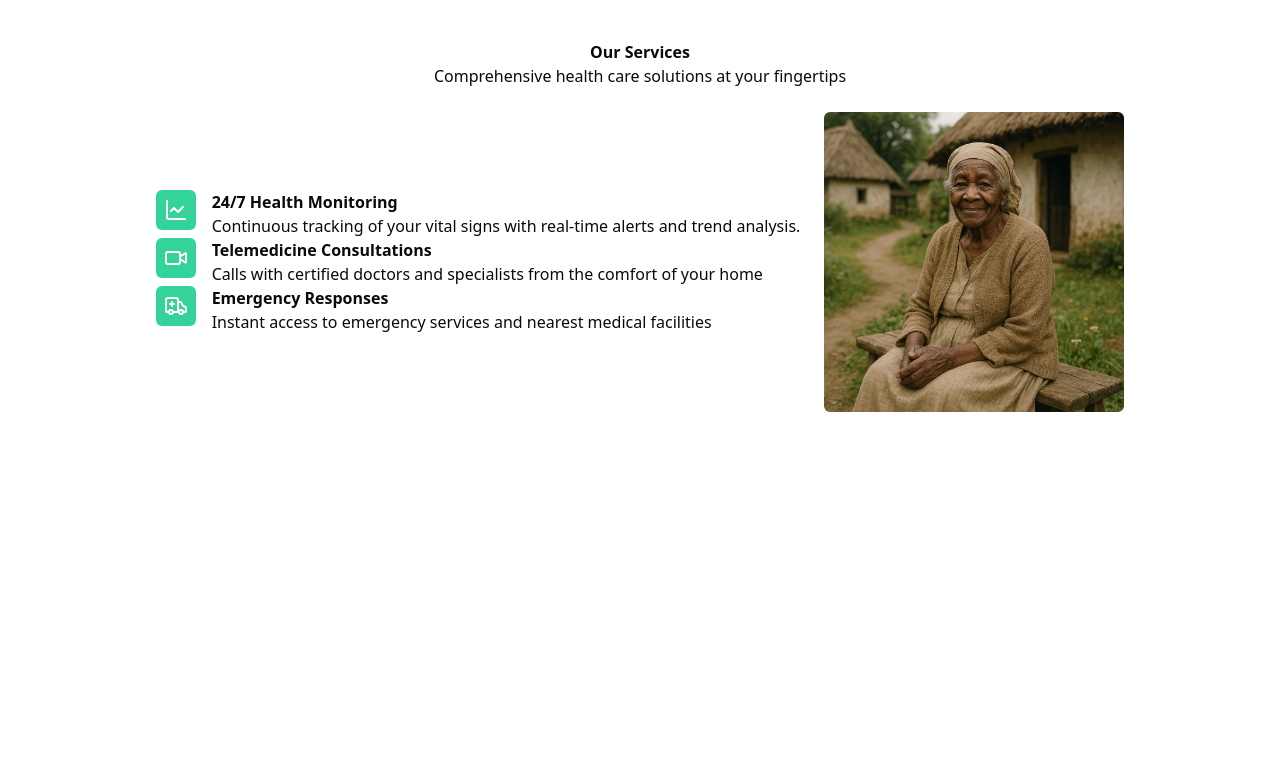
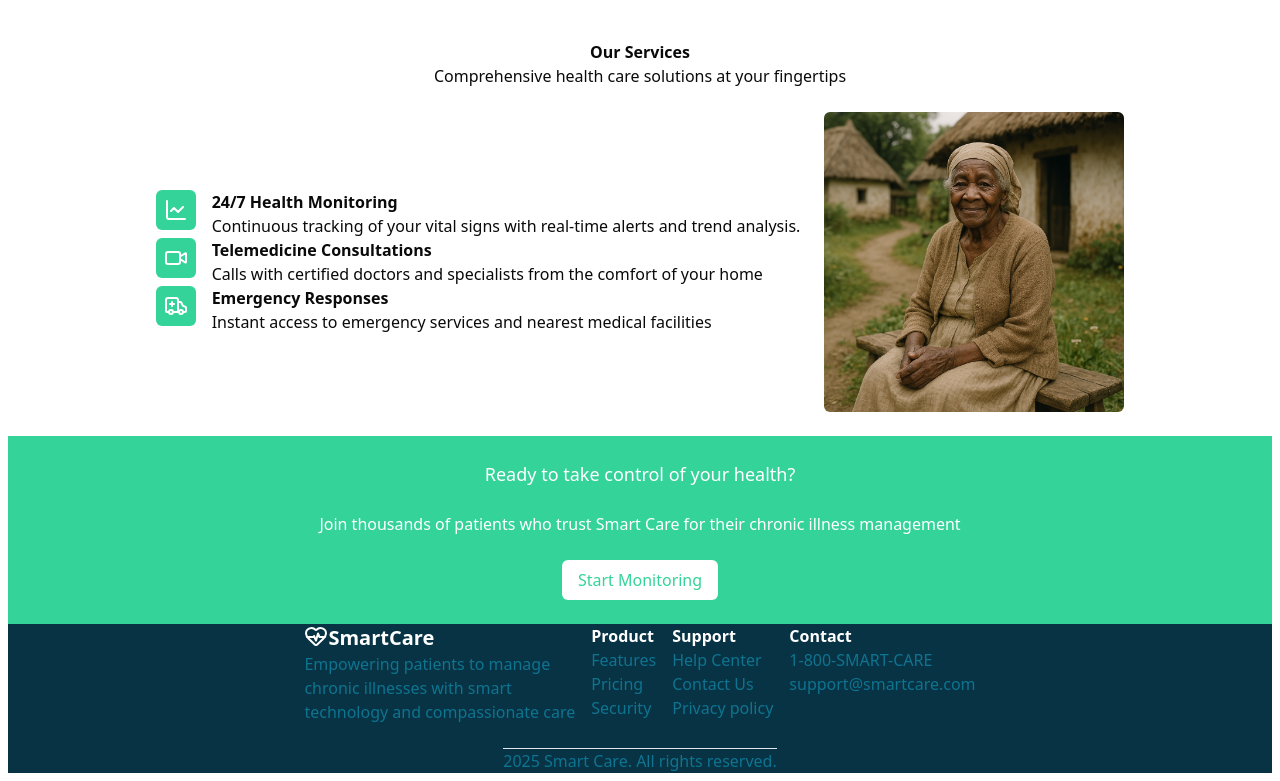
Before and after one commit to norvale08/smartcare-new, a Next.js app in the folder apps/web/: page / in a window 1280 px wide. Shown: the part 873-1654 px from the top of the page. Before the commit the page ends 1293 px from the top, so only its background shows below. Built offline with nearby package versions, Linux system fonts and the light colour scheme.

Commit message:
Added the footer

```diff
--- a/apps/web/app/page.tsx
+++ b/apps/web/app/page.tsx
@@ -176,6 +176,47 @@ const page = () => {
               </div>
 
             </section>
+            <section className="flex items-center justify-center flex-col mt-6 gap-6 bg-emerald-400 p-6">
+              <h1 className='text-white text-lg'>Ready to take control of your health?</h1>
+              <p className='text-white'>Join thousands of patients who trust Smart Care
+                for their chronic illness management
+              </p>
+              <button className="bg-white text-emerald-400 rounded-md px-4 py-2">Start Monitoring</button>
+            </section>
+            <footer className="flex items-center justify-center flex-col gap-6 bg-cyan-950">
+              <div className='flex flex-row gap-4'>
+                <div>
+                  <h1 className="text-xl text-white font-bold flex flex-row"> <HeartPulse color="#ffffff" />SmartCare</h1>
+                  <p className='text-cyan-700'>Empowering patients to manage<br /> chronic illnesses with smart<br />
+                    technology and compassionate care
+                  </p>
+
+                </div>
+                <div>
+                  <h1 className='text-white font-bold'>Product</h1>
+                  <p className='text-cyan-700'>Features</p>
+                  <p className='text-cyan-700'>Pricing</p>
+                  <p className='text-cyan-700'>Security</p>
+                </div>
+                <div>
+                  <h1 className='text-white font-bold'>Support</h1>
+                  <p className='text-cyan-700 '>Help Center</p>
+                  <p className='text-cyan-700'>Contact Us</p>
+                  <p className='text-cyan-700'>Privacy policy</p>
+                </div>
+                <div>
+                  <h1 className='text-white font-bold'>Contact</h1>
+                  <p className='text-cyan-700'>1-800-SMART-CARE</p>
+                  <p className='text-cyan-700'>support@smartcare.com</p>
+                </div>
+
+              </div>
+
+              <div>
+                <hr />
+                <p className='text-cyan-700'>2025 Smart Care. All rights reserved.</p>
+              </div>
+            </footer>
 
 
 
```
